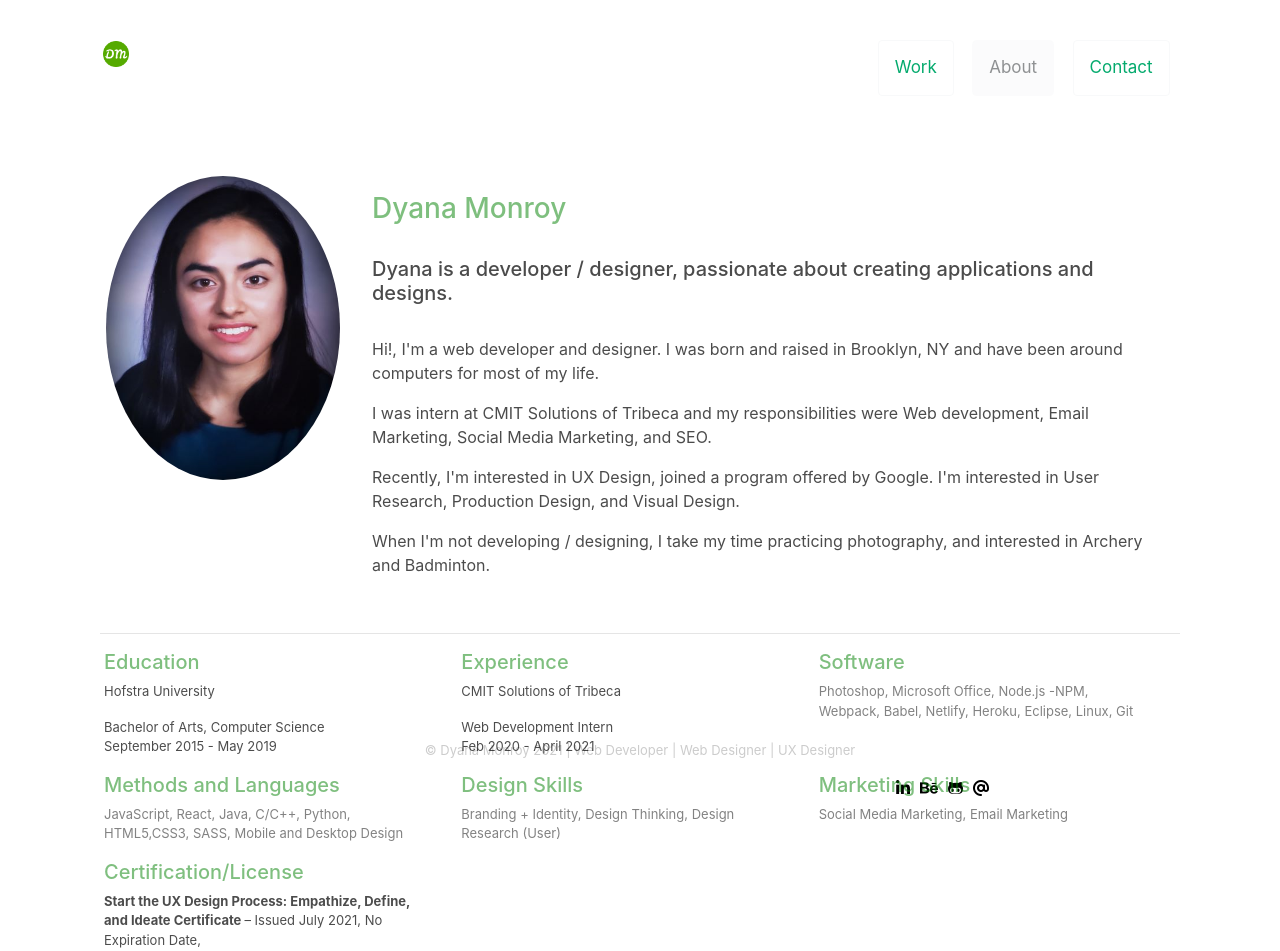
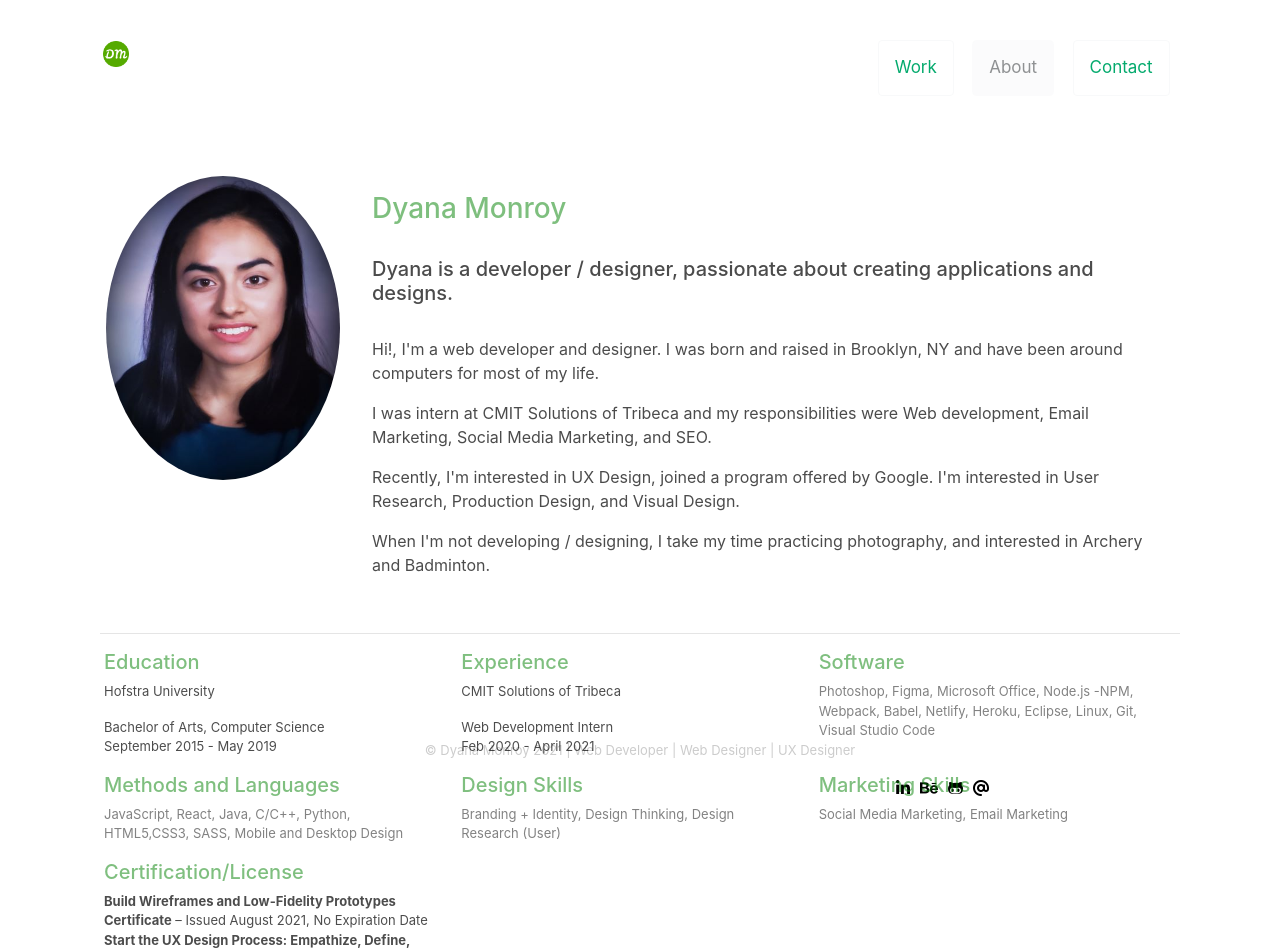
Before and after one commit to DM54/Portfolio, a React (Create React App) app in the folder portfolio/: page /about in a window 1280 px wide. Shown: the top 951 px of the page. Built offline with nearby package versions, Linux system fonts and the light colour scheme.

Commit message:
updated about page

```diff
--- a/portfolio/src/pages/About.js
+++ b/portfolio/src/pages/About.js
@@ -75,8 +75,8 @@ const About = () => {
              <h5 className="name">Software</h5>
              <p className="pcolorabout psize">
                <p  className="pcolorabout psize">
-               Photoshop, Microsoft Office, Node.js -NPM,
-               Webpack, Babel, Netlify, Heroku, Eclipse, Linux, Git
+               Photoshop, Figma, Microsoft Office, Node.js -NPM,
+               Webpack, Babel, Netlify, Heroku, Eclipse, Linux, Git, Visual Studio Code
                </p>
               </p>
              </div>
@@ -108,6 +108,7 @@ const About = () => {
              <div className= "col-sm-4">
               <h5 className="name">Certification/License</h5>
                <p className="pcolorabout psize">
+                 <strong>Build Wireframes and Low-Fidelity Prototypes Certificate</strong> – Issued August 2021, No Expiration Date
                <strong> Start the UX Design Process: Empathize, Define, and Ideate Certificate </strong> – Issued July 2021, No Expiration Date,
                 <br/>
                 <strong> Foundations of User Experience (UX) Design Certificate </strong> – Issued May 2021, No Expiration Date,
```
